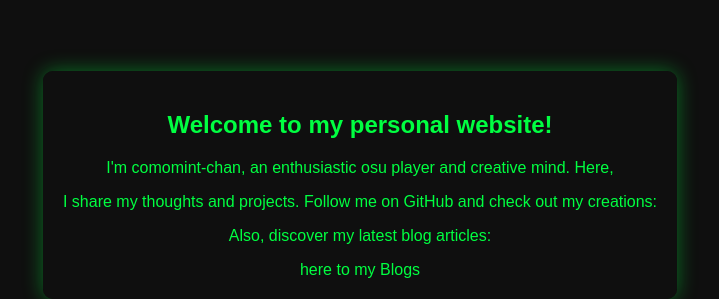
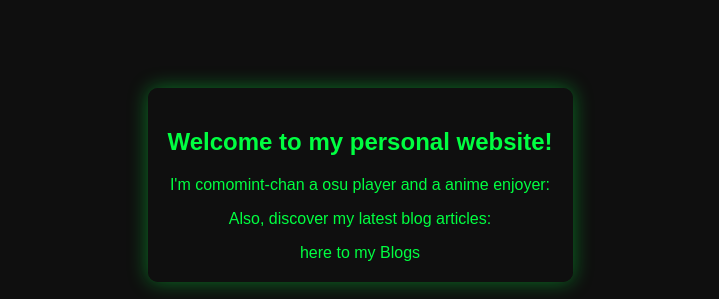
Before and after one commit to qrexpy/OTKUSteyler.github.io, a plain HTML site: page index.html in a window 1280 px wide. Shown: the part 179-478 px from the top of the page, without its empty margins (280-999 px from the left). Drawn offline with Linux system fonts and the light colour scheme.

Commit message:
Update index.html

```diff
--- a/index.html
+++ b/index.html
@@ -12,8 +12,7 @@
 
     <div class="content">
         <h2>Welcome to my personal website!</h2>
-        <p> I'm comomint-chan, an enthusiastic osu player and creative mind. Here,</p>
-        <p>I share my thoughts and projects. Follow me on GitHub and check out my creations:</p>
+        <p> I'm comomint-chan a osu player and a anime enjoyer:</p>
         <div class="links">
         </div>
 
```
